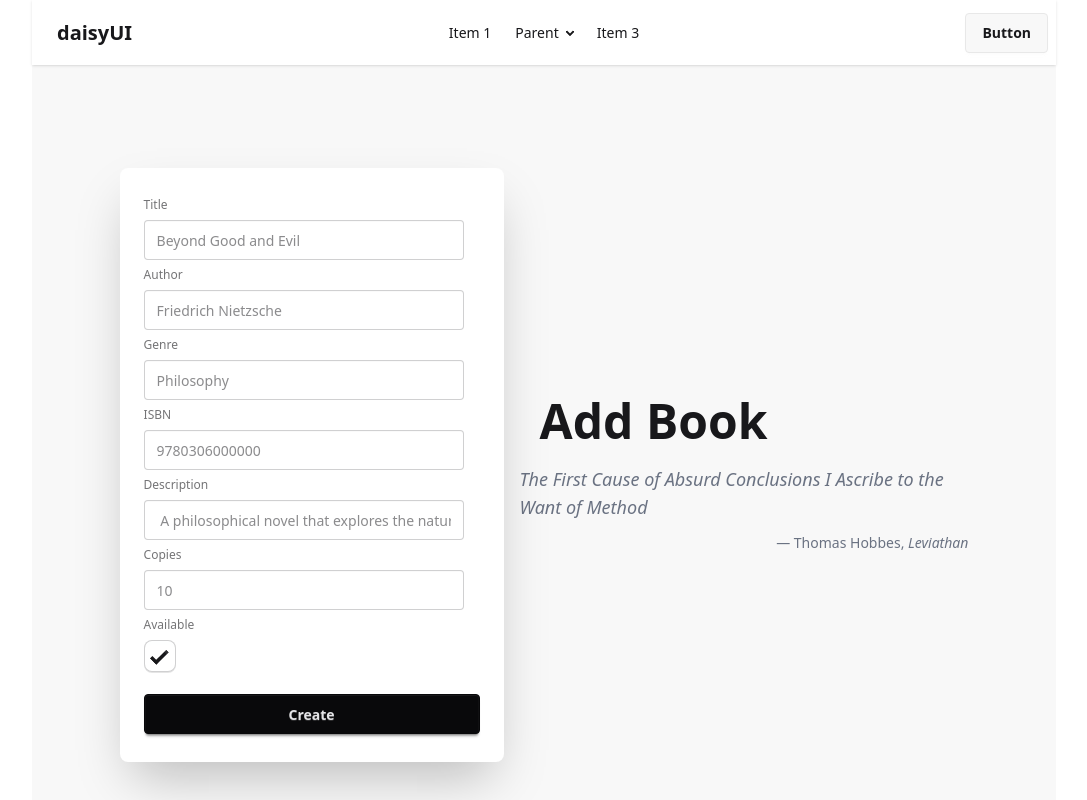
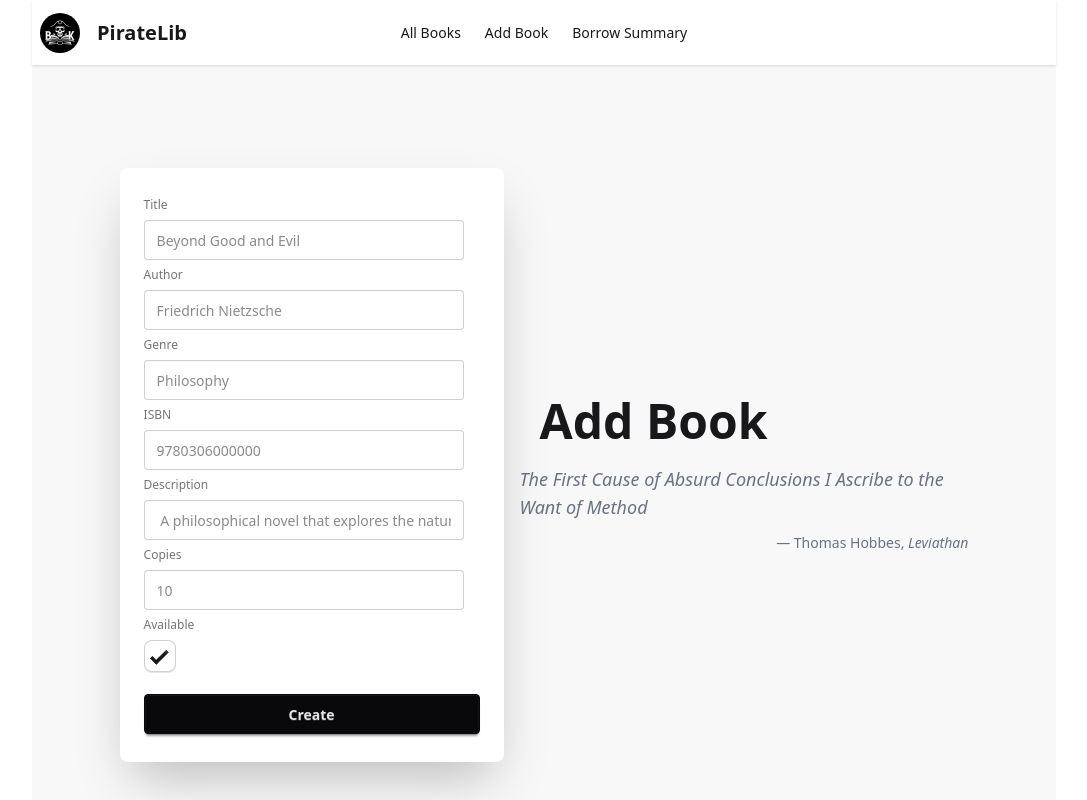
Before and after one commit to DexZed/friendly-fiesta, a React (Vite) app in the folder Assignment 4/: page /create-book in a window 1280 px wide. Shown: the top 800 px of the page, without its empty margins (96-1183 px from the left). Built offline with nearby package versions, Linux system fonts and the light colour scheme.

Commit message:
`Update favicon, logo, and navigation menu in index.html and nav.tsx`

```diff
--- a/Assignment 4/index.html
+++ b/Assignment 4/index.html
@@ -2,7 +2,7 @@
 <html lang="en">
   <head>
     <meta charset="UTF-8" />
-    <link rel="icon" type="image/svg+xml" href="./public/4062f171-7a8e-464f-af44-22ae50fddbaf.jpg" />
+    <link rel="icon" type="image/svg+xml" href="./logo.jpg" />
     <meta name="viewport" content="width=device-width, initial-scale=1.0" />
     <title>PirateLib</title>
   </head>
--- a/Assignment 4/src/services/books.ts
+++ b/Assignment 4/src/services/books.ts
@@ -7,7 +7,7 @@ import type {
   Borrow,
   BorrowResponse,
 } from "../utils/Customtypes";
-
+// Base URL :
 // Define a service using a base URL and expected endpoints
 export const bookApi = createApi({
   reducerPath: "bookApi",
--- a/Assignment 4/src/ui/nav.tsx
+++ b/Assignment 4/src/ui/nav.tsx
@@ -1,8 +1,24 @@
+import { Link } from "react-router";
 
-
-type Props = {}
+type Props = {};
 
 function Nav({}: Props) {
+  const links = (
+    <>
+      <li>
+        <Link to={"/"}>All Books</Link>
+      </li>
+
+      <li>
+        <Link to={"/create-book"}>Add Book</Link>
+      </li>
+
+      <li>
+        <Link to={"/borrow-summary"}>Borrow Summary</Link>
+      </li>
+    </>
+  );
+
   return (
     <div className="navbar bg-base-100 shadow-sm">
       <div className="navbar-start">
@@ -28,55 +44,20 @@ function Nav({}: Props) {
             tabIndex={0}
             className="menu menu-sm dropdown-content bg-base-100 rounded-box z-1 mt-3 w-52 p-2 shadow"
           >
-              <li>
-                <a>Item 1</a>
-              </li>
-              <li>
-                <a>Parent</a>
-                <ul className="p-2">
-                  <li>
-                    <a>Submenu 1</a>
-                  </li>
-                  <li>
-                    <a>Submenu 2</a>
-                  </li>
-                </ul>
-              </li>
-              <li>
-                <a>Item 3</a>
-              </li>
+            {links}
           </ul>
         </div>
-          <a className="btn btn-ghost text-xl">daisyUI</a>
+        <div className="flex">
+          <img src="/logo.jpg" alt="logo" className="w-10 rounded-full" />
+          <a className="btn btn-ghost text-xl">PirateLib</a>
+        </div>
       </div>
       <div className="navbar-center hidden lg:flex">
-          <ul className="menu menu-horizontal px-1">
-            <li>
-              <a>Item 1</a>
-            </li>
-            <li>
-              <details>
-                <summary>Parent</summary>
-                <ul className="p-2">
-                  <li>
-                    <a>Submenu 1</a>
-                  </li>
-                  <li>
-                    <a>Submenu 2</a>
-                  </li>
-                </ul>
-              </details>
-            </li>
-            <li>
-              <a>Item 3</a>
-            </li>
-          </ul>
+        <ul className="menu menu-horizontal px-1">{links}</ul>
       </div>
-        <div className="navbar-end">
-          <a className="btn">Button</a>
+      <div className="navbar-end"></div>
     </div>
-      </div>
-  )
+  );
 }
 
-export default Nav
+export default Nav;
```
Also changed, not shown: Assignment 4/public/logo.jpg (renamed from Assignment 4/public/4062f171-7a8e-464f-af44-22ae50fddbaf.jpg). Lines whose indentation alone changed are shown as unchanged.
